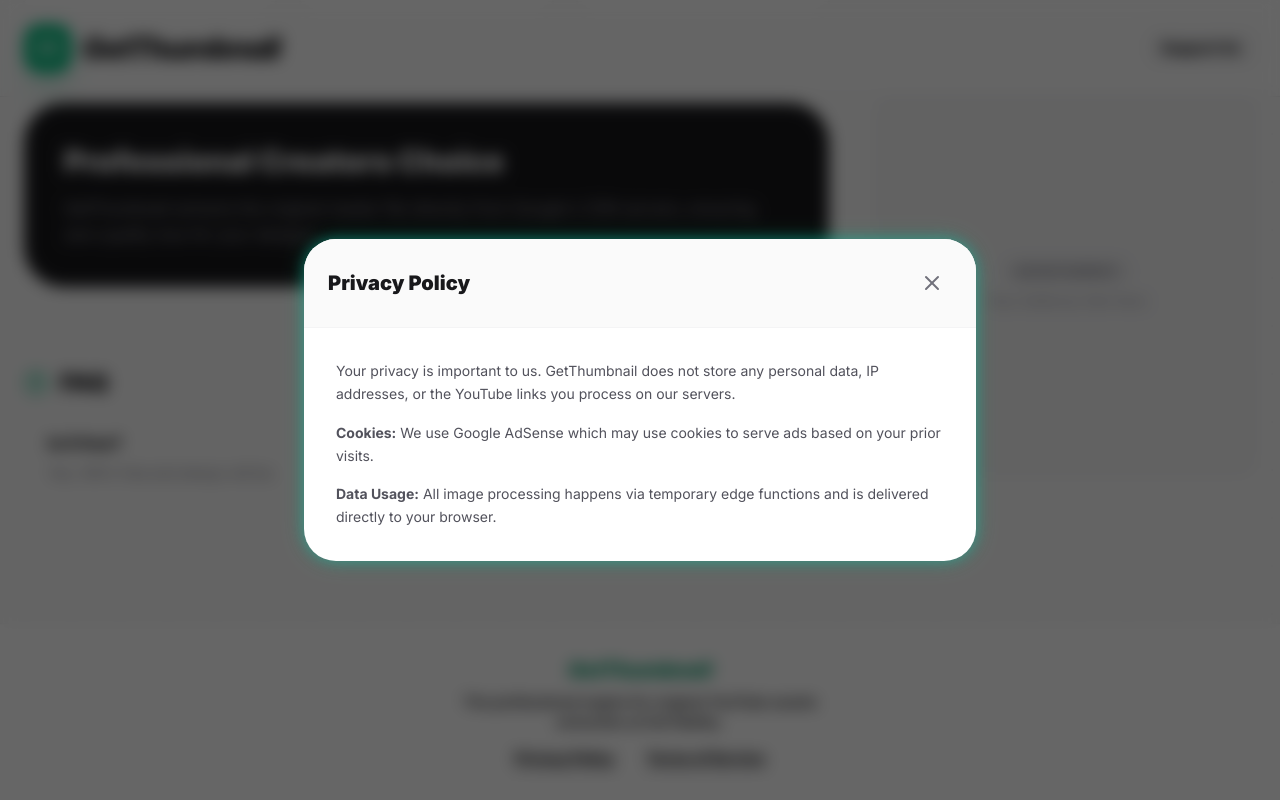
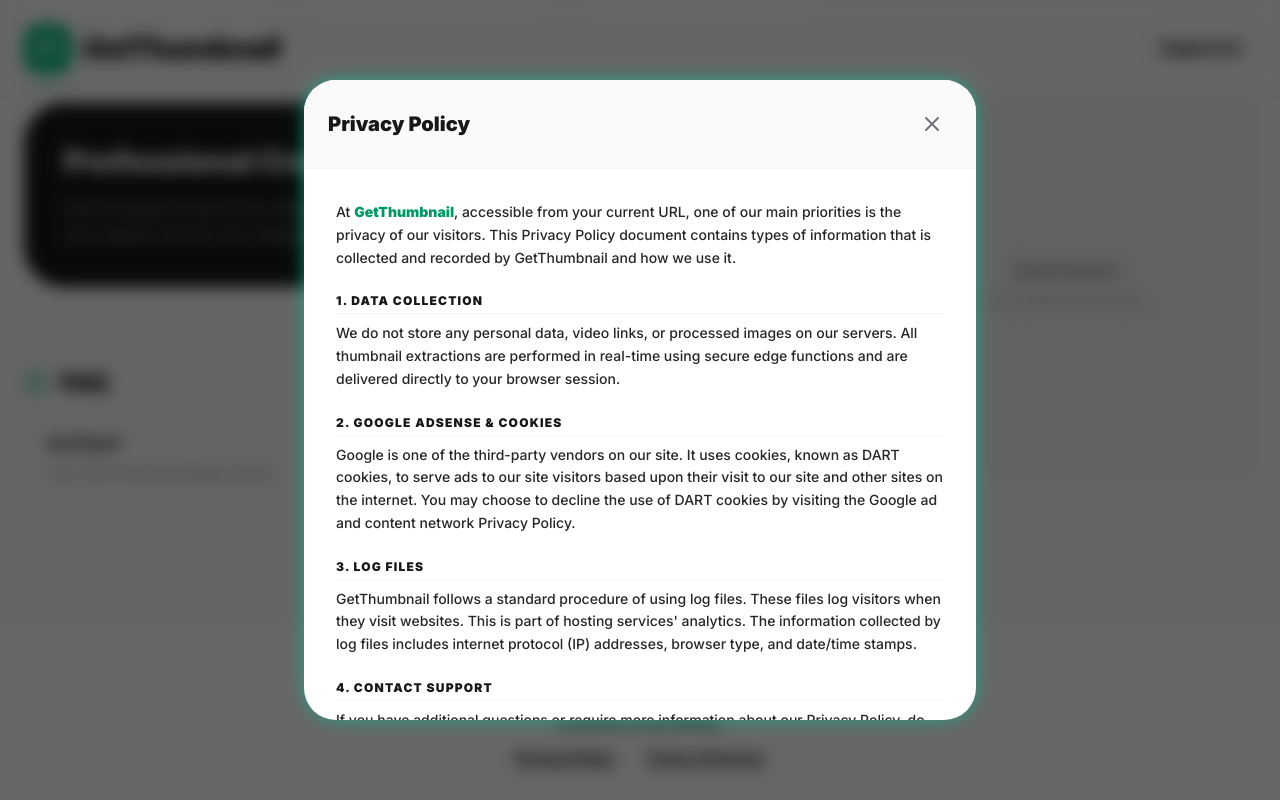
Before and after one commit to pubgads77-star/get-thumbnail, a React (Vite) app: page / in a window 1280 px wide. Both pictures are taken after a click on the button "Privacy Policy". Shown: the part 898-1698 px from the top of the page. Built offline with nearby package versions, Linux system fonts and the light colour scheme.

Commit message:
fix Text

```diff
--- a/src/App.tsx
+++ b/src/App.tsx
@@ -198,10 +198,45 @@
       </footer>
 
       <LegalModal title="Privacy Policy" isOpen={activeModal === 'privacy'} onClose={() => setActiveModal(null)}>
-        <div className="space-y-4">
-          <p>Your privacy is important to us. GetThumbnail does not store any personal data, IP addresses, or the YouTube links you process on our servers.</p>
-          <p><strong>Cookies:</strong> We use Google AdSense which may use cookies to serve ads based on your prior visits.</p>
-          <p><strong>Data Usage:</strong> All image processing happens via temporary edge functions and is delivered directly to your browser.</p>
+        <div className="space-y-6 text-zinc-800 font-medium">
+          <p>
+            At <span className="font-black text-emerald-600">GetThumbnail</span>, accessible from your current URL, one of our main priorities is the privacy of our visitors. This Privacy Policy document contains types of information that is collected and recorded by GetThumbnail and how we use it.
+          </p>
+
+          <section className="space-y-2">
+            <h3 className="font-black text-zinc-900 border-b border-zinc-100 pb-1 uppercase text-xs tracking-widest">1. Data Collection</h3>
+            <p>
+              We do not store any personal data, video links, or processed images on our servers. All thumbnail extractions are performed in real-time using secure edge functions and are delivered directly to your browser session.
+            </p>
+          </section>
+
+          <section className="space-y-2">
+            <h3 className="font-black text-zinc-900 border-b border-zinc-100 pb-1 uppercase text-xs tracking-widest">2. Google AdSense & Cookies</h3>
+            <p>
+              Google is one of the third-party vendors on our site. It uses cookies, known as DART cookies, to serve ads to our site visitors based upon their visit to our site and other sites on the internet. You may choose to decline the use of DART cookies by visiting the Google ad and content network Privacy Policy.
+            </p>
+          </section>
+
+          <section className="space-y-2">
+            <h3 className="font-black text-zinc-900 border-b border-zinc-100 pb-1 uppercase text-xs tracking-widest">3. Log Files</h3>
+            <p>
+              GetThumbnail follows a standard procedure of using log files. These files log visitors when they visit websites. This is part of hosting services' analytics. The information collected by log files includes internet protocol (IP) addresses, browser type, and date/time stamps.
+            </p>
+          </section>
+
+          <section className="space-y-2">
+            <h3 className="font-black text-zinc-900 border-b border-zinc-100 pb-1 uppercase text-xs tracking-widest">4. Contact Support</h3>
+            <p>
+              If you have additional questions or require more information about our Privacy Policy, do not hesitate to contact us through our official support email:
+            </p>
+            <div className="bg-zinc-50 p-4 rounded-2xl border border-zinc-100 mt-2 flex items-center justify-center">
+              <span className="font-black text-emerald-600 text-lg select-all">pubgads77@gmail.com</span>
+            </div>
+          </section>
+
+          <p className="text-[10px] text-zinc-400 text-center pt-4 uppercase tracking-tighter">
+            Last Updated: May 2024 | GetThumbnail Asset Engine
+          </p>
         </div>
       </LegalModal>
 
--- a/src/components/ResultsView.tsx
+++ b/src/components/ResultsView.tsx
@@ -87,7 +87,12 @@
                       : "bg-zinc-50/50 border-zinc-100 text-zinc-500 hover:border-emerald-500/30 hover:bg-white"
                   )}
                 >
-                  <span className="truncate">{t(`quality.${q}`)}</span>
+                  <span className="truncate">
+  {q === 'maxresdefault' ? 'High Quality HD (1280x720)' :
+   q === 'sddefault' ? 'Standard Definition (640x480)' :
+   q === 'hqdefault' ? 'Normal Quality HQ (480x360)' :
+   q === 'mqdefault' ? 'Medium Quality (320x180)' : 'Small Thumbnail'}
+</span>
                   <div className={cn(
                     "w-2.5 h-2.5 min-w-[0.625rem] rounded-full transition-all duration-500",
                     selectedQuality === q ? "bg-emerald-500 scale-125 sm:scale-150 shadow-[0_0_10px_rgba(16,185,129,0.5)]" : "bg-zinc-200 group-hover:bg-emerald-300"
```
Also changed, not shown: index.html (+1 -0 lines).
